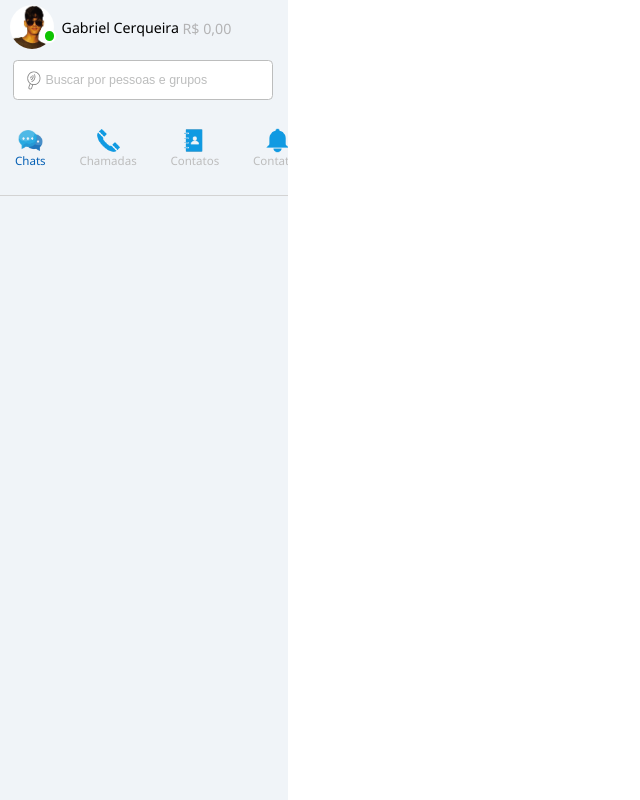
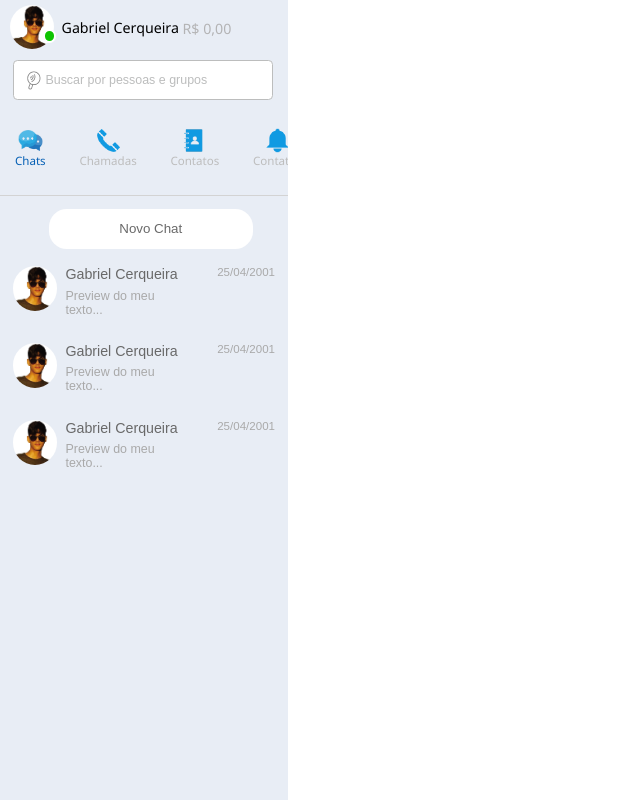
Before and after one commit to srgaba/react-skype-clone, a React (Create React App) app: page / in a window 1280 px wide. Shown: the top 800 px of the page, without its empty margins (0-640 px from the left). Built offline with nearby package versions, Linux system fonts and the light colour scheme.

Commit message:
Feature: Chat list styles

```diff
--- a/src/pages/home/components/chatlist/index.js
+++ b/src/pages/home/components/chatlist/index.js
@@ -1,10 +1,47 @@
 import React from 'react';
 
 import {
+    Container,
+    NewChat,
+    List
+} from './styles';
 
-} from './styles';
+import eupng from '../../../../assets/images/eu.png';
 
 export default function ChatList()
 {
+    return(
+        <Container>
+            <NewChat>
+                <p>Novo Chat</p>
+            </NewChat>
 
+            <List>
+                <li>
+                    <img src={eupng} alt="static"/>
+                    <div>
+                        <h1>Gabriel Cerqueira</h1>
+                        <p>Preview do meu texto...</p>
+                    </div>
+                    <span>25/04/2001</span>
+                </li>
+                <li>
+                    <img src={eupng} alt="static"/>
+                    <div>
+                        <h1>Gabriel Cerqueira</h1>
+                        <p>Preview do meu texto...</p>
+                    </div>
+                    <span>25/04/2001</span>
+                </li>
+                <li>
+                    <img src={eupng} alt="static"/>
+                    <div>
+                        <h1>Gabriel Cerqueira</h1>
+                        <p>Preview do meu texto...</p>
+                    </div>
+                    <span>25/04/2001</span>
+                </li>
+            </List>
+        </Container>
+    );
 };
--- a/src/pages/home/components/chatlist/styles.js
+++ b/src/pages/home/components/chatlist/styles.js
@@ -0,0 +1,72 @@
+import styled from 'styled-components';
+import px2vw from '../../../../util/px2vw';
+
+export const Container = styled.div`
+    font-family: sans-serif;
+
+    width: 100%;
+    height: 100%;
+
+    padding: 13px;
+`;
+
+export const NewChat = styled.button`
+    margin-left: ${px2vw(40)};
+    width: ${px2vw(230)};
+    height: ${px2vw(45)};
+
+    display: flex;
+    justify-content: center;
+    align-items: center;
+
+    background-color: #fff;
+    border: none;
+    border-radius: ${px2vw(20)};
+    color: #696969;
+    font-size: ${px2vw(15)};
+`;
+
+export const List = styled.ul`
+    margin-top: ${px2vw(20)};
+    width: 100%;
+    list-style: none;
+
+    li{
+        & + li {
+            margin-top:  ${px2vw(30)};
+        }
+
+        display: flex;
+        align-items: start;
+
+        img{
+            object: fill;
+            width: ${px2vw(50)};
+            height: ${px2vw(50)};
+            border-radius: ${px2vw(25)};
+        };
+
+        div{
+            margin-left: ${px2vw(9)};
+
+
+            h1{
+                color: #696969;
+                font-size: ${px2vw(16)};
+                font-weight: normal;
+            }
+
+            p{
+                margin-top: ${px2vw(7)};
+                color: #A9A9A9;
+                font-size: ${px2vw(14)};
+            }
+        }
+
+        span{
+            color: #A9A9A9;
+            font-size: ${px2vw(13)};
+            margin-left: ${px2vw(40)};
+        }
+    }
+`;
--- a/src/pages/home/index.js
+++ b/src/pages/home/index.js
@@ -1,6 +1,7 @@
 import React from 'react';
 
 import Header from './components/header';
+import ChatList from './components/chatlist';
 
 import {
     Container,
@@ -14,8 +15,9 @@ export default function Home()
         <Container>
             <Left>
                 <Header />
+                <ChatList />
+            </Left>
 
-            </Left>
             <Right>
 
 
--- a/src/pages/home/styles.js
+++ b/src/pages/home/styles.js
@@ -8,7 +8,7 @@ export const Container = styled.div`
 `;
 
 export const Left = styled.div`
-    background-color: #F0F4F8;
+    background-color: #E8EDF5;
     width: 20%;
 `;
 
```
